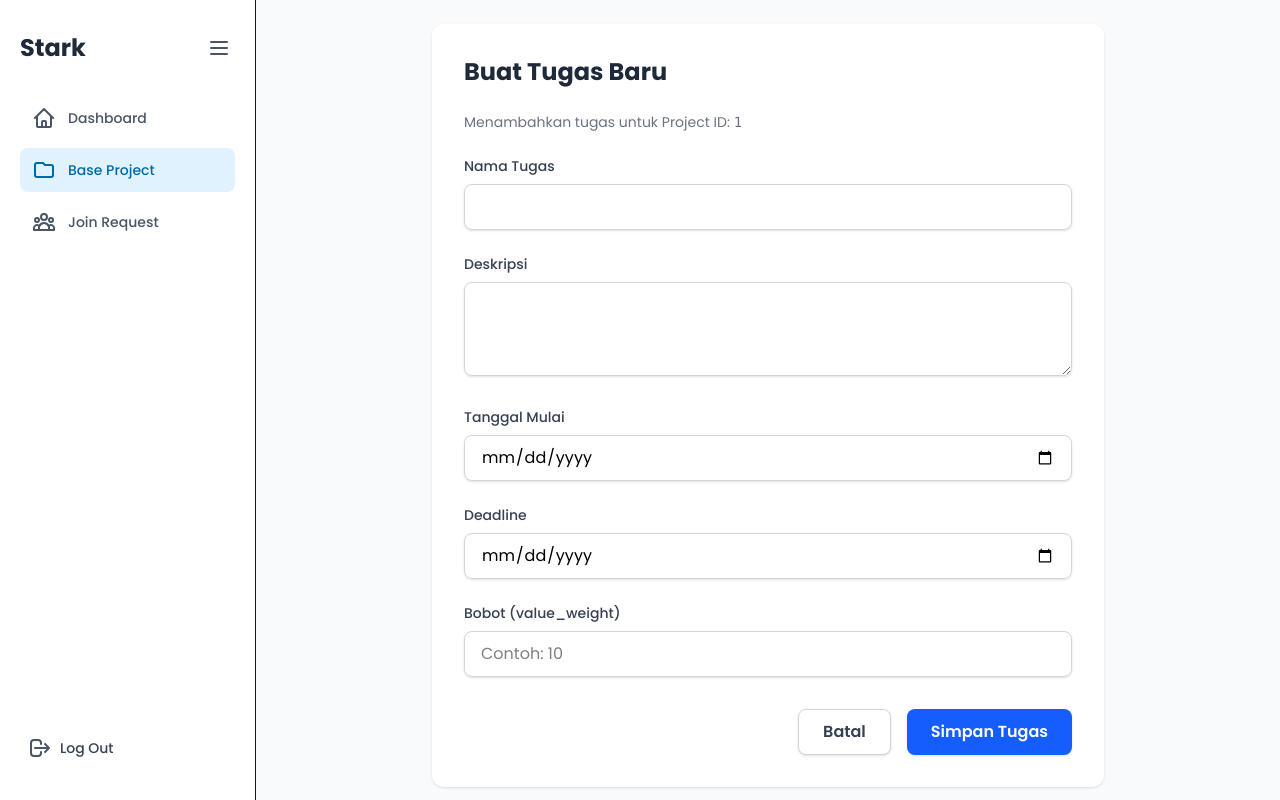
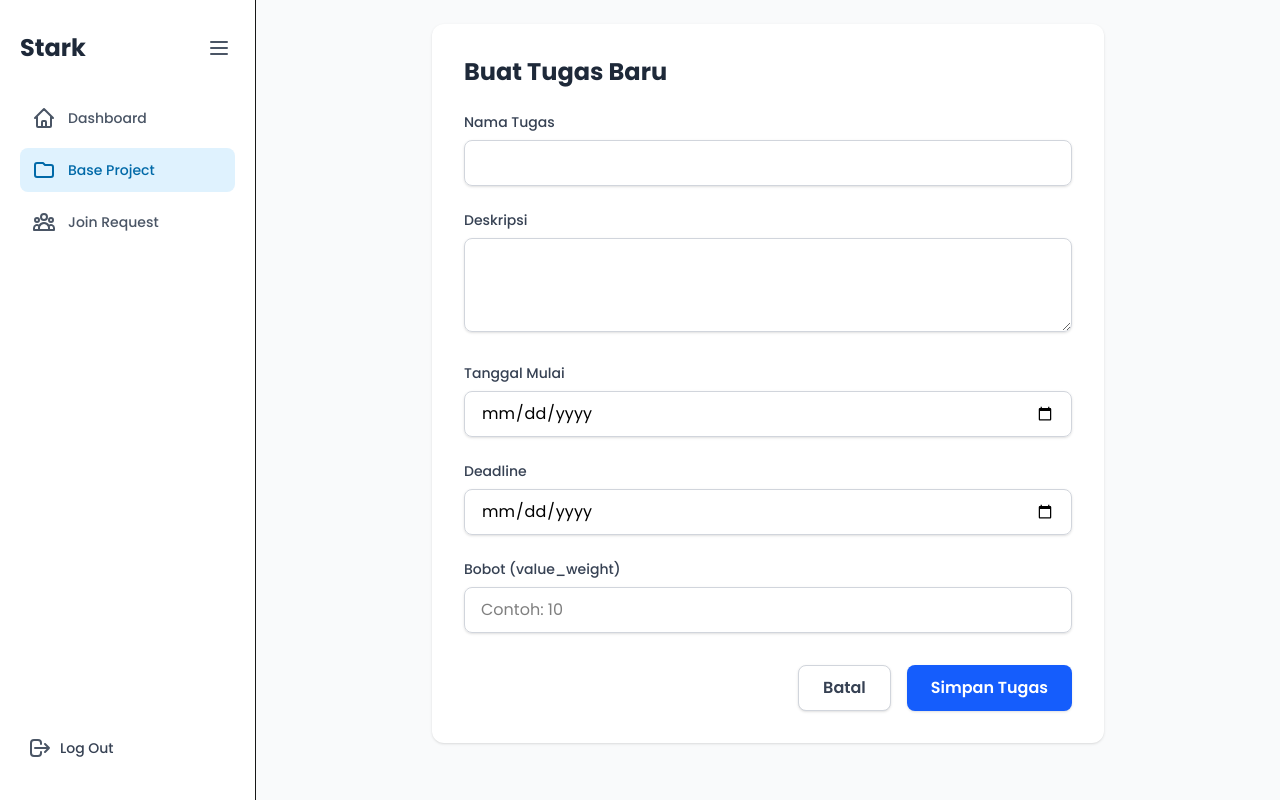
Before and after one commit to abdulhakimdarasalam/Projects-Multimedia, a Next.js app in the folder sansa/: page /admin/base-project/1/task/add-task in a window 1280 px wide. Built offline with nearby package versions, Linux system fonts and the light colour scheme.

Commit message:
update add task page on base-project admin

```diff
--- a/sansa/src/app/admin/base-project/[projectId]/task/add-task/page.jsx
+++ b/sansa/src/app/admin/base-project/[projectId]/task/add-task/page.jsx
@@ -93,10 +93,6 @@ export default function AddTaskPage() {
   return (
     <div className="bg-white p-8 rounded-xl shadow-sm max-w-2xl mx-auto">
       <h1 className="text-2xl font-bold text-gray-800 mb-6">Buat Tugas Baru</h1>
-      <p className="mb-6 text-sm text-gray-500">
-        Menambahkan tugas untuk Project ID:{" "}
-        <span className="font-mono">{projectId}</span>
-      </p>
 
       {/* Tampilkan pesan error jika ada */}
       {error && (
```
